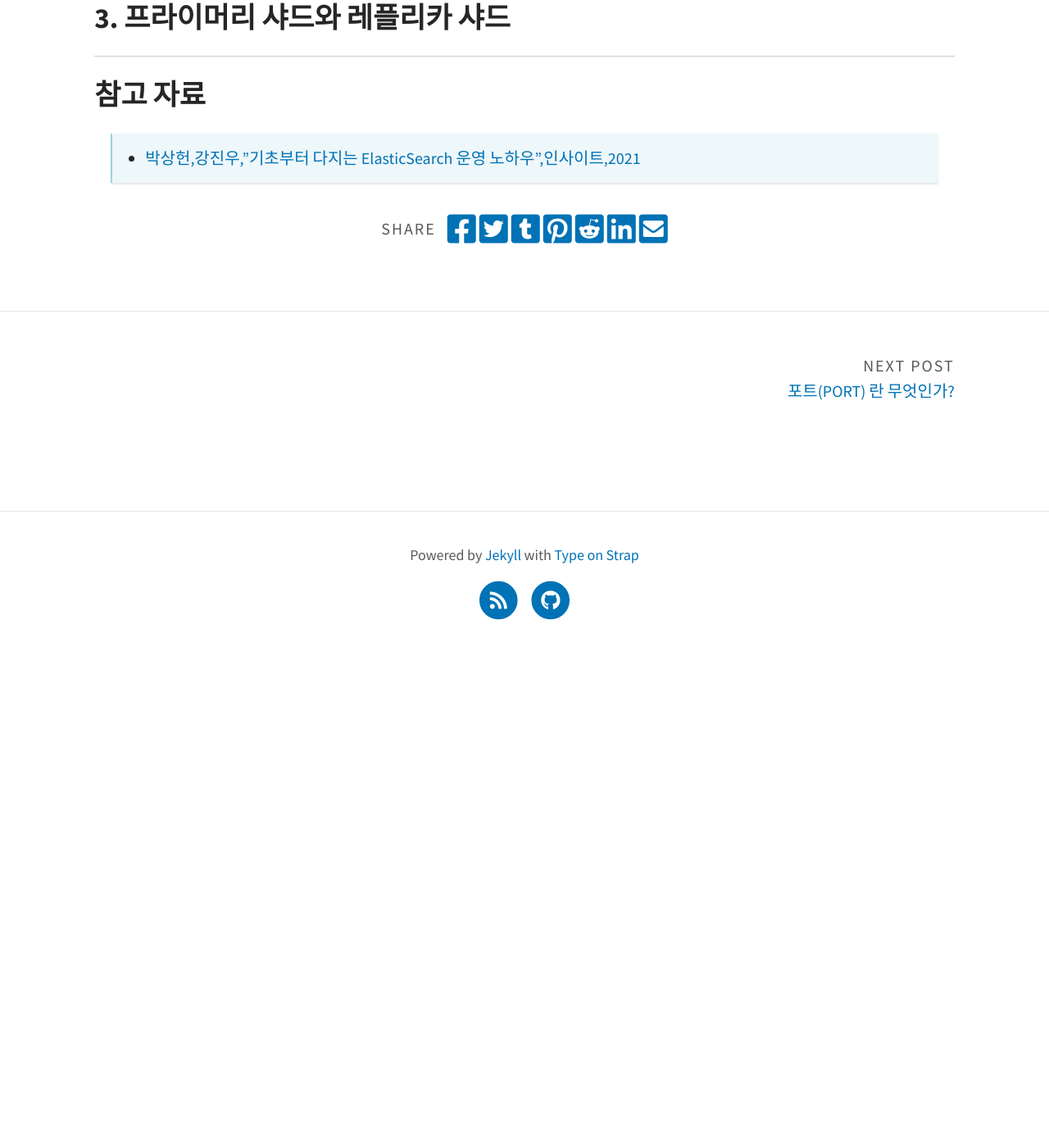
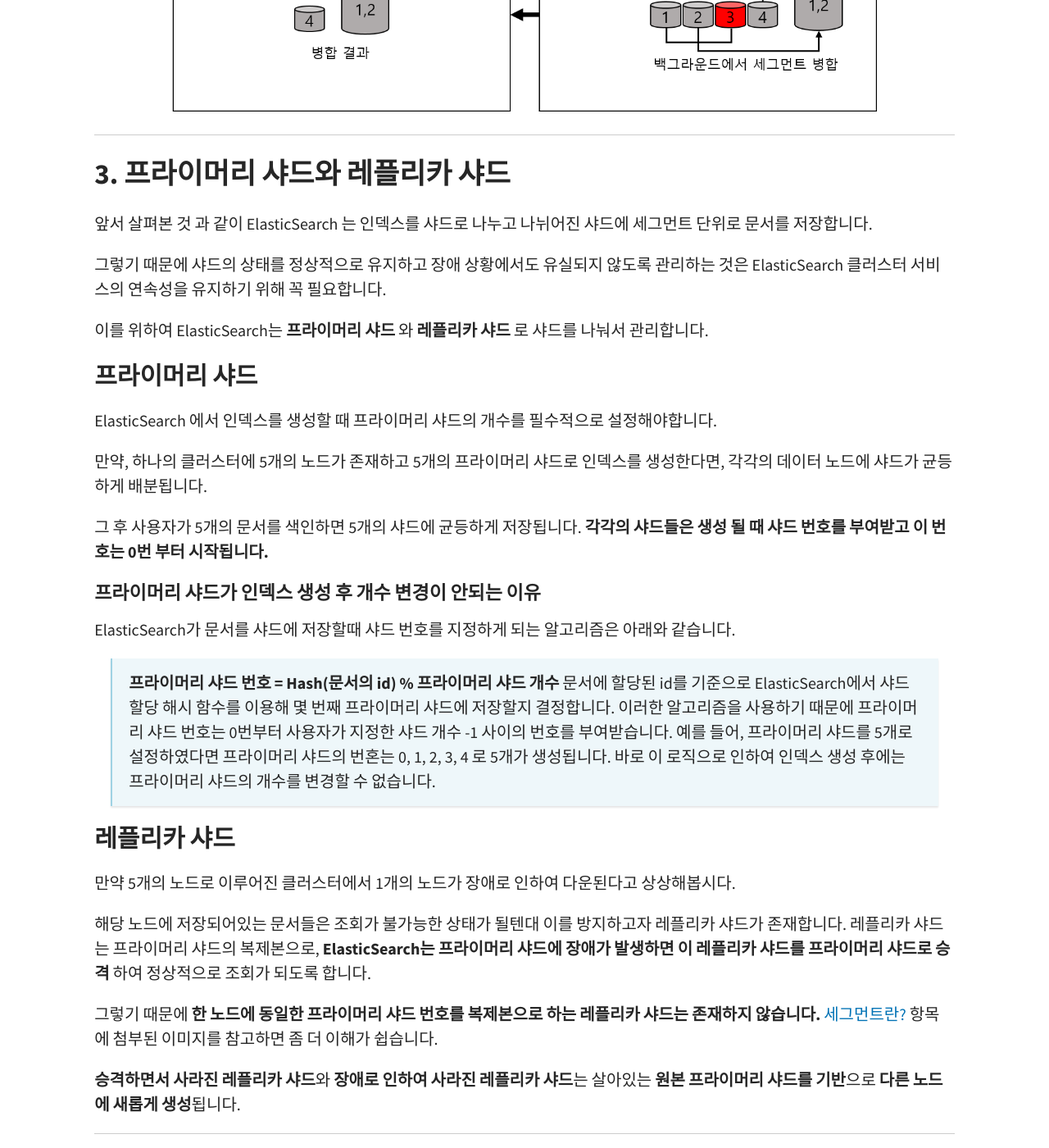
Before and after one commit to mainmethod0126/old-tech-blog, a Jekyll site: the page built from _posts/elasticsearch/2022-06-15-Elasticsearch의-기본개념.md, in a window 1280 px wide and 1400 px high, scrolled down 6093 px. Shown: the whole window at 82% size. Built offline with Jekyll 4.4.1, drawn with Linux system fonts in a browser that asks for light colours; comment, search, counter and statistics services are not loaded; before the commit the page ends 6887 px from its top, so only the background shows below that; some of the changed text lies outside the part shown.

Commit message:
elasticsearch 기본 개념 작성 완료

```diff
--- a/_posts/elasticsearch/2022-06-15-Elasticsearch의-기본개념.md
+++ b/_posts/elasticsearch/2022-06-15-Elasticsearch의-기본개념.md
@@ -141,6 +141,7 @@ ElasticSearch 에 데이터 입력 요청이 들어오면 문서 색인과정을
 ### 세그먼트는 불변(immutable)하다
 
 세그먼트는 기존에 기록한 데이터를 업데이트하지 않는 특성이 있습니다.
+
 예를들어 이미 등록되어 있는 문서를 "PUT" 을 통하여 업데이트 한다 하였을 때
 저희가 생각하는 것 처럼 기존 데이터에서 일부만 변경되서 업데이트 되는 것이 아닙니다.
 
@@ -149,13 +150,17 @@ ElasticSearch 에 데이터 입력 요청이 들어오면 문서 색인과정을
 ![세그먼트 생성](/assets/img/feature-img/elasticsearch/semgent.png)
 
 데이터를 업데이트하려고 시도하면 ElasticSearch는 새로운 세그먼트에 업데이트할 문서의 내용을 **새롭게 쓰고**, **기존의 데이터는 더 이상 쓰지 못하게 불용 처리**합니다.
+
 이러한 동작은 update 뿐 아니라 delete 도 마찬가지로 사용자가 문서를 삭제하기 위해 delete를 시도하면 바로 지우지 않고 불용 처리만 합니다.
 
 ### 세그먼트 병합
 
 ElasticSearch는 최초 색인이 이루어지면 새로운 세그먼트를 생성하게되는대, 이렇게 되면 매번 신규 문서가 추가될 때 마다 세그먼트가 생겨나서 시간이 지나면 너무 많은 세그먼트들이 생성됩니다.
+
 세그먼트가 많아지면 문서 검색시 그만큼 많은 세그먼트들이 응답을 해야하고, 불용 처리된 데이터도 실제로 지워지지 않고 가지고 있기 때문에 용량을 차지하게 됩니다.
+
 이러한 문제점을 보완하기 위해 ElasticSearch는 **백그라운드에서 세그먼트 병합**을 진행합니다.
+
 이 병합 과정에서 **작은 세그먼트들이 하나의 큰 세그먼트로 합쳐지고**, 불용 처리된 데이터를 **실제로 디스크에서 삭제**합니다.
 
 ![세그먼트 병합](/assets/img/feature-img/elasticsearch/sement-marging.png)
@@ -163,6 +168,39 @@ ElasticSearch는 최초 색인이 이루어지면 새로운 세그먼트를 생
 ---
 
 ## 3. 프라이머리 샤드와 레플리카 샤드
+앞서 살펴본 것 과 같이 ElasticSearch 는 인덱스를 샤드로 나누고 나뉘어진 샤드에 세그먼트 단위로 문서를 저장합니다.
+
+그렇기 때문에 샤드의 상태를 정상적으로 유지하고 장애 상황에서도 유실되지 않도록 관리하는 것은 ElasticSearch 클러스터 서비스의 연속성을 유지하기 위해 꼭 필요합니다.
+
+이를 위하여 ElasticSearch는 **프라이머리 샤드** 와 **레플리카 샤드** 로 샤드를 나눠서 관리합니다.
+
+### 프라이머리 샤드
+ElasticSearch 에서 인덱스를 생성할 때 프라이머리 샤드의 개수를 필수적으로 설정해야합니다.
+
+만약, 하나의 클러스터에 5개의 노드가 존재하고 5개의 프라이머리 샤드로 인덱스를 생성한다면,
+각각의 데이터 노드에 샤드가 균등하게 배분됩니다.
+
+그 후 사용자가 5개의 문서를 색인하면 5개의 샤드에 균등하게 저장됩니다.
+**각각의 샤드들은 생성 될 때 샤드 번호를 부여받고 이 번호는 0번 부터 시작됩니다.**
+
+#### 프라이머리 샤드가 인덱스 생성 후 개수 변경이 안되는 이유
+ElasticSearch가 문서를 샤드에 저장할때 샤드 번호를 지정하게 되는 알고리즘은 아래와 같습니다.
+> **프라이머리 샤드 번호 = Hash(문서의 id) % 프라이머리 샤드 개수**
+문서에 할당된 id를 기준으로 ElasticSearch에서 샤드 할당 해시 함수를 이용해 몇 번째 프라이머리 샤드에 저장할지 결정합니다.
+이러한 알고리즘을 사용하기 때문에 프라이머리 샤드 번호는 0번부터 사용자가 지정한 샤드 개수 -1 사이의 번호를 부여받습니다.
+예를 들어, 프라이머리 샤드를 5개로 설정하였다면 프라이머리 샤드의 번혼는 0, 1, 2, 3, 4 로 5개가 생성됩니다.
+바로 이 로직으로 인하여 인덱스 생성 후에는 프라이머리 샤드의 개수를 변경할 수 없습니다.
+
+### 레플리카 샤드
+만약 5개의 노드로 이루어진 클러스터에서 1개의 노드가 장애로 인하여 다운된다고 상상해봅시다.
+
+해당 노드에 저장되어있는 문서들은 조회가 불가능한 상태가 될텐대 이를 방지하고자 레플리카 샤드가 존재합니다.
+레플리카 샤드는 프라이머리 샤드의 복제본으로, **ElasticSearch는 프라이머리 샤드에 장애가 발생하면 이 레플리카 샤드를 프라이머리 샤드로 승격** 하여 정상적으로 조회가 되도록 합니다.
+
+그렇기 때문에 **한 노드에 동일한 프라이머리 샤드 번호를 복제본으로 하는 레플리카 샤드는 존재하지 않습니다.**
+[세그먼트란?](#-세그먼트란?) 항목에 첨부된 이미지를 참고하면 좀 더 이해가 쉽습니다.
+
+**승격하면서 사라진 레플리카 샤드**와 **장애로 인하여 사라진 레플리카 샤드**는 살아있는 **원본 프라이머리 샤드를 기반**으로 **다른 노드에 새롭게 생성**됩니다.
 
 ---
 
```
